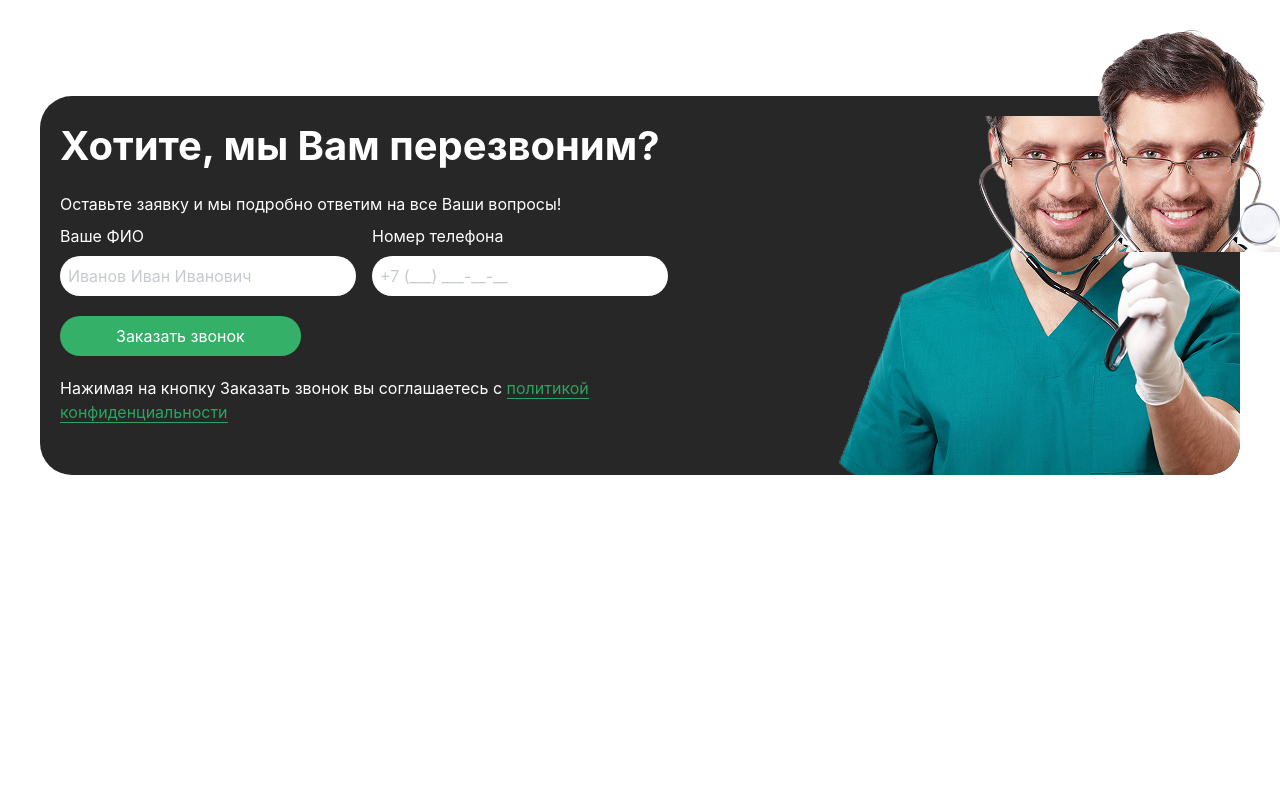
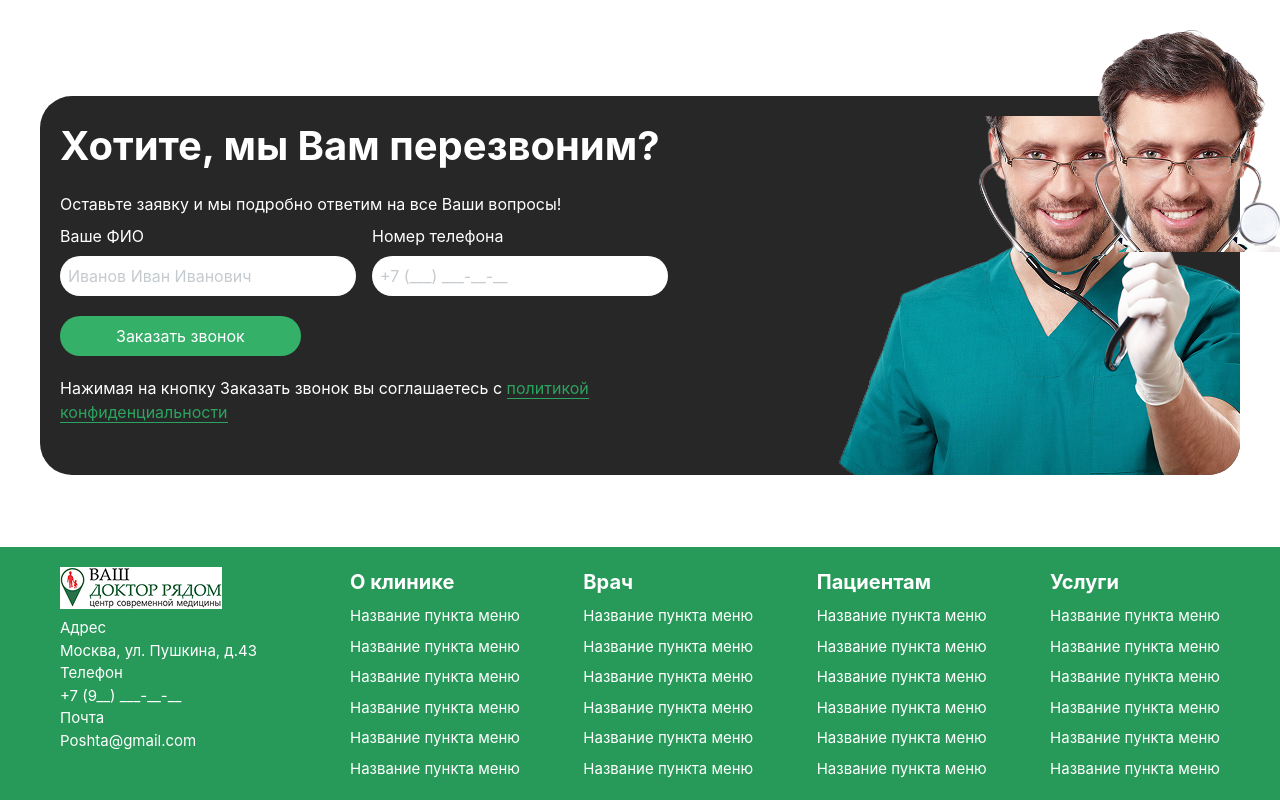
Before and after one commit to Abubakr-63/Main-Exam, a website: page src/Page3.html in a window 1280 px wide. Shown: the part 2846-3646 px from the top of the page. Before the commit the page ends 3393 px from the top, so only its background shows below. Drawn offline with nearby package versions, Linux system fonts and the light colour scheme; files that its build step writes are made by us from their sources.

Commit message:
Feat: footer

```diff
--- a/src/Page3.html
+++ b/src/Page3.html
@@ -199,5 +199,64 @@
         <img class="rounded-br-4xl md:block hidden" src="./images/doctor-with-stethoscope-2021-09-03-02-58-01-utc 1.png" alt="">
         </section><br><br><br>
     </main>
+    <footer class="bg-[#279A59] text-white">
+    <section class="max-w-[1200px] p-5 m-auto flex items-start justify-between md:flex-row flex-col">
+    <div class="flex flex-col items-start gap-2">
+        <img src="./images/Шапка.png" alt="">
+        <div class="flex md:flex-col items-start flex-row">
+        <div>
+        <p class="text-[15px]">Адрес</p>
+        <p class="text-[15px]">Москва, ул. Пушкина, д.43</p>
+        </div>
+        <div>
+        <p class="text-[15px]">Телефон</p>
+        <p class="text-[15px]">+7 (9__) ___-__-__</p>
+        </div>
+        <div>
+        <p class="text-[15px]">Почта</p>
+        <p class="text-[15px]">Poshta@gmail.com</p>
+        </div>
+        </div>
+    </div><br>
+    <div class="md:flex md:w-[75%] justify-between grid grid-cols-2 grid-rows-2 gap-3">
+    <div class="flex flex-col items-start gap-2">
+        <h1 class="text-[20px] font-bold">О клинике</h1>
+        <p class="text-[15px]">Название пункта меню</p>
+        <p class="text-[15px]">Название пункта меню</p>
+        <p class="text-[15px]">Название пункта меню</p>
+        <p class="text-[15px]">Название пункта меню</p>
+        <p class="text-[15px]">Название пункта меню</p>
+        <p class="text-[15px]">Название пункта меню</p>
+    </div>
+    <div class="flex flex-col items-start gap-2">
+        <h1 class="text-[20px] font-bold">Врач</h1>
+        <p class="text-[15px]">Название пункта меню</p>
+        <p class="text-[15px]">Название пункта меню</p>
+        <p class="text-[15px]">Название пункта меню</p>
+        <p class="text-[15px]">Название пункта меню</p>
+        <p class="text-[15px]">Название пункта меню</p>
+        <p class="text-[15px]">Название пункта меню</p>
+    </div>
+    <div class="flex flex-col items-start gap-2">
+        <h1 class="text-[20px] font-bold">Пациентам</h1>
+        <p class="text-[15px]">Название пункта меню</p>
+        <p class="text-[15px]">Название пункта меню</p>
+        <p class="text-[15px]">Название пункта меню</p>
+        <p class="text-[15px]">Название пункта меню</p>
+        <p class="text-[15px]">Название пункта меню</p>
+        <p class="text-[15px]">Название пункта меню</p>
+    </div>
+    <div class="flex flex-col items-start gap-2">
+        <h1 class="text-[20px] font-bold">Услуги</h1>
+        <p class="text-[15px]">Название пункта меню</p>
+        <p class="text-[15px]">Название пункта меню</p>
+        <p class="text-[15px]">Название пункта меню</p>
+        <p class="text-[15px]">Название пункта меню</p>
+        <p class="text-[15px]">Название пункта меню</p>
+        <p class="text-[15px]">Название пункта меню</p>
+    </div>
+    </div>
+    </section>
+    </footer>
 </body>
 </html>
```
